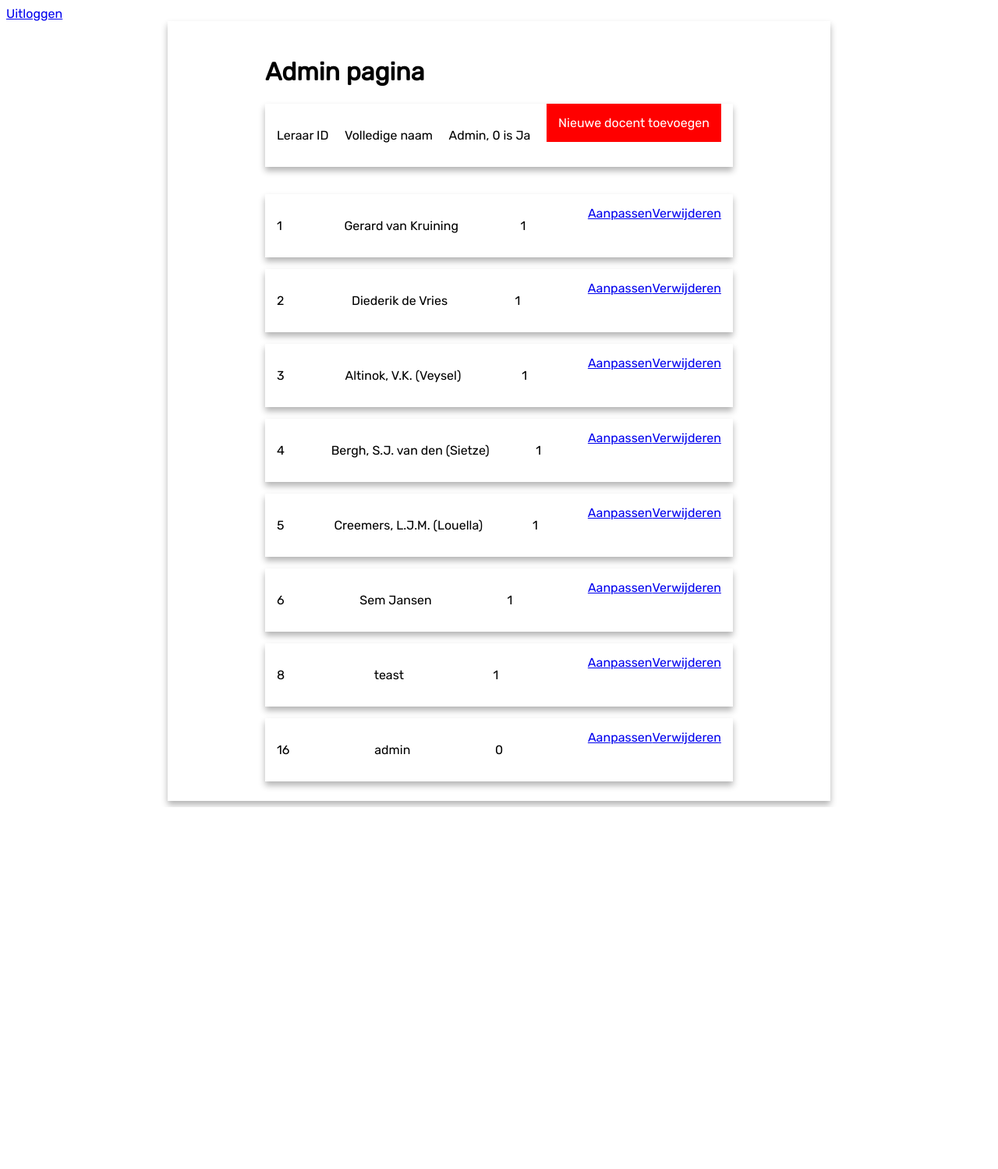
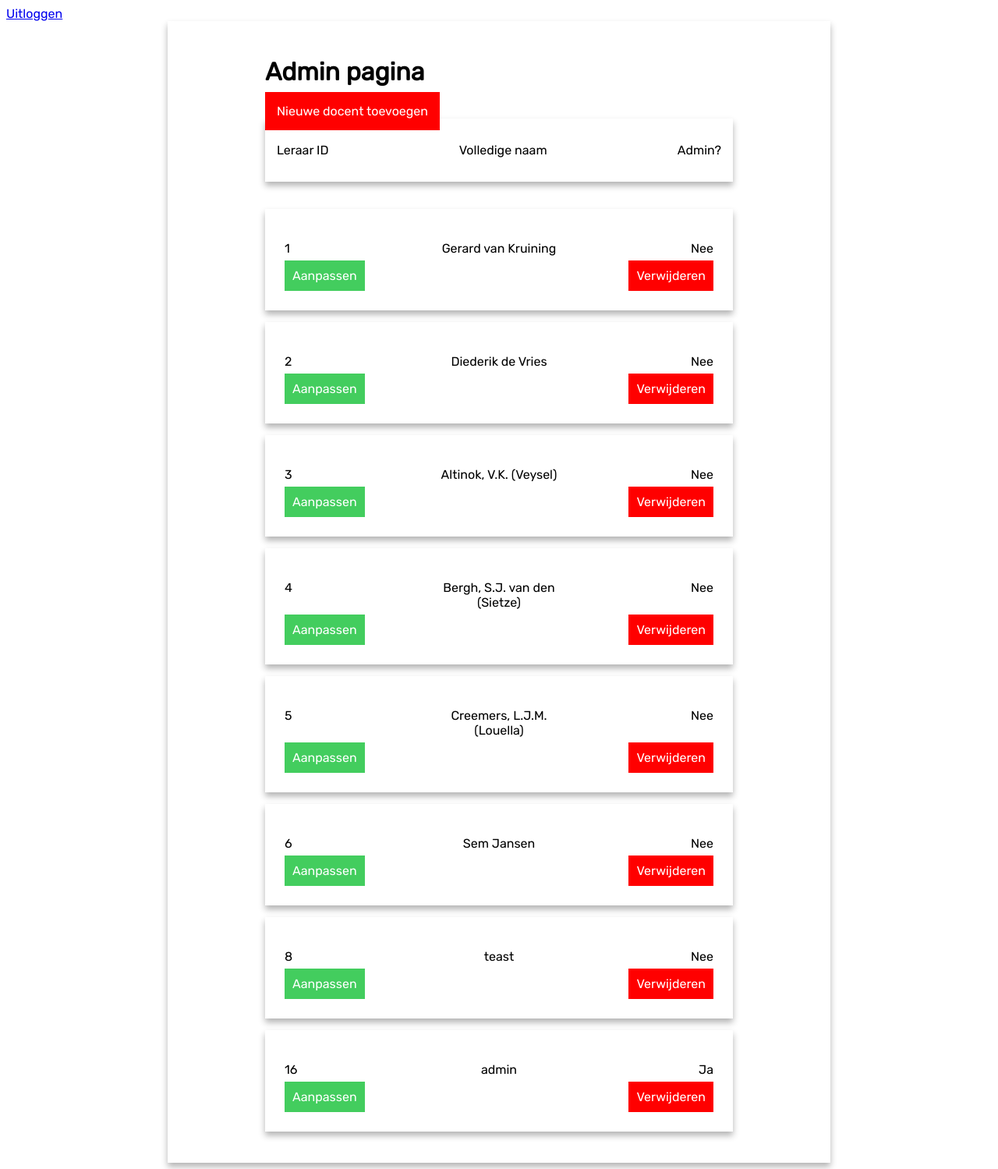
Before and after one commit to Sem-1076101/Werkplaats2, a Flask app: page /admin in a window 1280 px wide. Shown: the whole page at 78% size. Before the commit the page ends 1035 px from the top, so only its background shows below. Run offline with Flask 3, Linux system fonts and the light colour scheme; the visitor is signed in with stand-in values (Sample User, id 1); data comes from the database, SQL or seed files in the repository.

Commit message:
Admin button change

```diff
--- a/static/CSS/admin.css
+++ b/static/CSS/admin.css
@@ -46,25 +46,50 @@
 }
 
 .teacher {
-    display: flex;
-    flex-direction: row;
-    justify-content: space-between;
+    display: grid;
+    grid-template-columns: repeat(3, 1fr);
     box-shadow: 0 5px 8px rgba(0, 0, 0, 0.3);
     margin-top: 15px;
-    padding: 15px;
+    margin-bottom: 15px;
+    padding: 25px;
+    justify-content: center;
 }
 
-.update-buttons {
-    display: flex;
-    justify-content: space-between;
+.box2 p {
+    text-align: center;
 }
 
-/* #cont {
-    display: none;
+.box3 p{
+    text-align: right;
 }
-#show:target #cont {
-    display: inline-block;
+
+.box5 {
+    margin-bottom: 10px;
+    text-align: right;
+    grid-column: 3;
 }
-#show:target #show {
-    display: none;
-} */
+
+.box4 a {
+    padding: 10px;
+    background-color: #43cd5e;
+    color: #fff;
+    text-decoration: none;
+}
+
+.box4 a:hover {
+    transition-duration: .5s;
+    background-color: #43cd5fbe;
+}
+
+.box5 a {
+    padding: 10px;
+    background-color: red;
+    color: #fff;
+    text-decoration: none;
+    transition-duration: .5s;
+}
+
+.box5 a:hover {
+    transition-duration: .5s;
+    background: black;
+}
--- a/templates/admin.html
+++ b/templates/admin.html
@@ -15,6 +15,9 @@
         <div class="inner-container">
             <div class="teacher-info-container">
                 <h1>Admin pagina</h1>
+                <div>
+                    <a class="docent-toevoeg-button" href="/nieuw_account">Nieuwe docent toevoegen</a>
+                </div>
                 <div class="flash_message">
                     {% for message in get_flashed_messages() %}
                     <div class="inner_flash_message">
@@ -30,33 +33,36 @@
                         <p>Volledige naam</p>
                     </div>
                     <div>
-                        <p>Admin, 0 is Ja</p>
+                        <p>Admin?</p>
                     </div>
-                    <div>
-                        <a class="docent-toevoeg-button" href="/nieuw_account">Nieuwe docent toevoegen</a>
-                    </div>
+
                 </div>
                 <div class="container-flex">
                     {% for teacher in teachers %}
                     <div class="teacher">
-                        <div>
+                        <div class="box1">
                             <p>{{ teacher.teacher_id }}</p>
                         </div>
-                        <div>
+                        <div class="box2">
                             <p>{{ teacher.display_name }}</p>
                         </div>
-                        <div>
-                            <p>{{ teacher.is_admin }}</p>
+                        <div class="box3">
+                            {% if teacher.is_admin == 0 %}
+                            <p>Ja</p>
+                            {% else %}
+                            <p>Nee</p>
+                            {% endif %}
                         </div>
-                        <div class="update-buttons">
-                            <div>
-                                <a href="/docent_aanpas/{{teacher.teacher_id}}">Aanpassen</a>
-                            </div>
-                            <div>
-                                <a href="/verwijder_docent/{{teacher.teacher_id}}">Verwijderen</a>
-                            </div>
+
+                        <div class="box4">
+                            <a href="/docent_aanpas/{{teacher.teacher_id}}">Aanpassen</a>
                         </div>
+                        <div class="box5">
+                            <a href="/verwijder_docent/{{teacher.teacher_id}}">Verwijderen</a>
+                        </div>
+
                     </div>
+
                     {% endfor %}
                 </div>
             </div>
@@ -65,4 +71,5 @@
 
 
 </body>
+
 </html>
```
